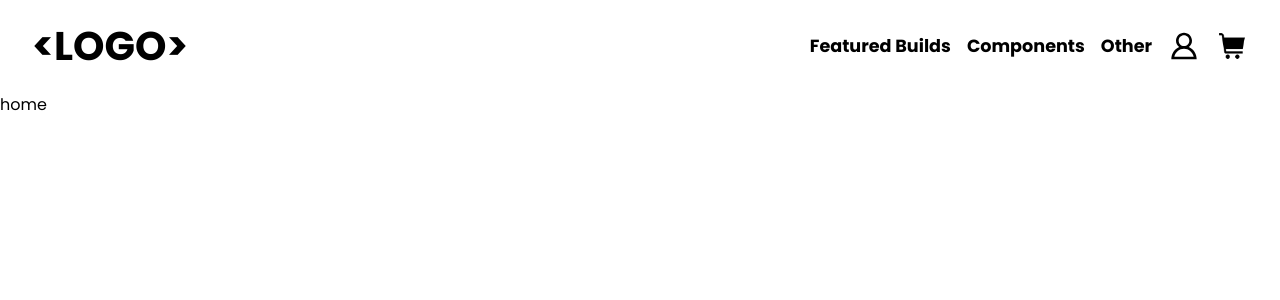
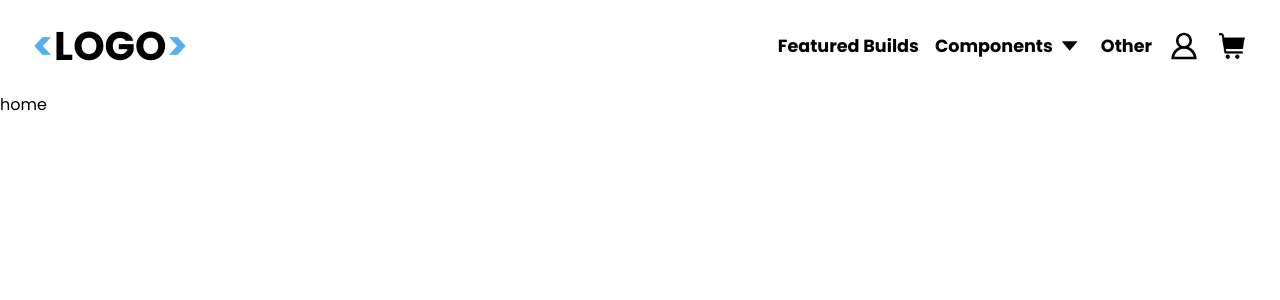
Before and after one commit to brandonlam4237/CSC322_Project, a React (Create React App) app in the folder client/: page / in a window 1280 px wide. Shown: the top 300 px of the page. Built offline with nearby package versions, Linux system fonts and the light colour scheme.

Commit message:
components drop down menu

```diff
--- a/client/src/App.css
+++ b/client/src/App.css
@@ -11,3 +11,9 @@ a {
   text-decoration: none;
   color: black;
 }
+
+ul {
+  list-style: none;
+  margin: 0;
+  padding: 0;
+}
--- a/client/src/components/Navbar.js
+++ b/client/src/components/Navbar.js
@@ -2,16 +2,81 @@ import "../scss/navbar.scss";
 import { Link } from "react-router-dom";
 import user_icon from "../assets/icons/user.svg";
 import cart_icon from "../assets/icons/cart.png";
+import triangle_down from "../assets/icons/triangle.svg";
+import { useState } from "react";
 
 function Navbar() {
+  const [componentsIsOpen, setComponentsIsOpen] = useState(false);
+  const [triangleColor, setTriangleColor] = useState({
+    filter:
+      "invert(0%) sepia(9%) saturate(7464%) hue-rotate(255deg) brightness(96%) contrast(94%)",
+  });
+
   return (
     <main className="navbar">
       <Link className="logo" to="/">
-        {`<LOGO>`}
+        <div className="logo__accent">{`<`}</div>
+        <div>LOGO</div>
+        <div className="logo__accent">{`>`}</div>
       </Link>
       <section className="options">
         <Link to="/builds">Featured Builds</Link>
-        <Link to="/components">Components</Link>
+        <div
+          className="options__components"
+          onMouseOver={() => {
+            setComponentsIsOpen(true);
+            setTriangleColor({
+              filter:
+                "invert(65%) sepia(11%) saturate(3206%) hue-rotate(176deg) brightness(99%) contrast(89%)",
+            });
+          }}
+          onMouseLeave={() => {
+            setComponentsIsOpen(false);
+            setTriangleColor({
+              filter:
+                "invert(0%) sepia(9%) saturate(7464%) hue-rotate(255deg) brightness(96%) contrast(94%)",
+            });
+          }}
+        >
+          <div className="components">
+            <Link to="/components">Components</Link>
+            {componentsIsOpen && (
+              <ul className="components__menu">
+                <li className="components__menu-item">
+                  <Link to="/components/cpus">CPUs</Link>
+                </li>
+                <li className="components__menu-item">
+                  <Link to="/components/coolers">CPU Coolers</Link>
+                </li>
+                <li className="components__menu-item">
+                  <Link to="/components/motherboards">Motherboards</Link>
+                </li>
+                <li className="components__menu-item">
+                  <Link to="/components/memory">Memory</Link>
+                </li>
+                <li className="components__menu-item">
+                  <Link to="/components/storage">Storage</Link>
+                </li>
+                <li className="components__menu-item">
+                  <Link to="/components/videocards">Video Cards</Link>
+                </li>
+                <li className="components__menu-item">
+                  <Link to="/components/power">Power Supplies</Link>
+                </li>
+                <li className="components__menu-item">
+                  <Link to="/components/cases">Cases</Link>
+                </li>
+              </ul>
+            )}
+          </div>
+          <img
+            src={triangle_down}
+            style={triangleColor}
+            className="triangle"
+            alt="triangle"
+          />
+        </div>
+
         <Link to="/other">Other</Link>
         <img src={user_icon} className="options__icon" alt="user icon" />
         <img src={cart_icon} className="options__icon" alt="cart icon" />
--- /dev/null
+++ b/client/src/scss/colors.scss
@@ -0,0 +1 @@
+$accent: #54aeef;
--- a/client/src/scss/navbar.scss
+++ b/client/src/scss/navbar.scss
@@ -1,3 +1,5 @@
+@import "colors";
+
 .navbar {
   display: flex;
   align-items: center;
@@ -8,6 +10,11 @@
   .logo {
     font-size: 2.5rem;
     font-weight: bold;
+    display: flex;
+
+    &__accent {
+      color: $accent;
+    }
   }
 
   .options {
@@ -18,9 +25,32 @@
     display: flex;
     align-items: center;
 
+    &__components {
+      display: flex;
+      align-items: center;
+
+      .components {
+        position: relative;
+
+        &__menu {
+          position: absolute;
+          border: solid 2px black;
+          padding: 0.5rem;
+        }
+
+        &__menu-item {
+          cursor: pointer;
+        }
+      }
+    }
+
     &__icon {
       height: 2rem;
       cursor: pointer;
     }
+
+    .triangle {
+      height: 2rem;
+    }
   }
 }
```
Also changed, not shown: client/src/assets/icons/triangle.svg (added).
